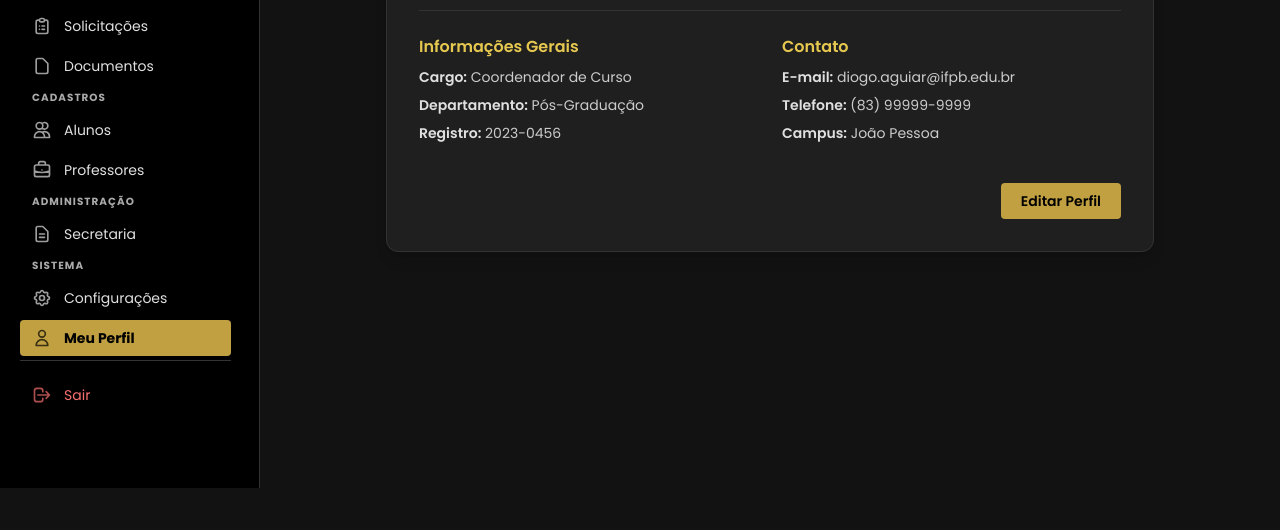
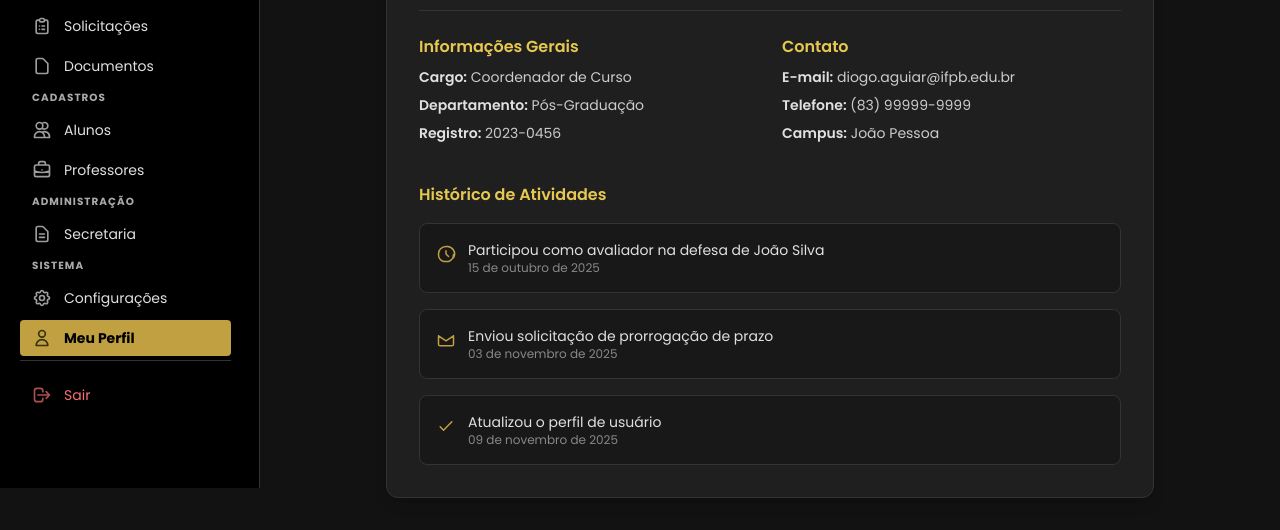
Before and after one commit to DiogoBAguiar/SGD, a plain HTML site: page templates/profile.html in a window 1280 px wide. Shown: the part 312-842 px from the top of the page. Before the commit the page ends 800 px from the top, so only its background shows below. Drawn offline with nearby package versions, Linux system fonts and the light colour scheme.

Commit message:
adicionando historico de atividades

```diff
--- a/js/profile.js
+++ b/js/profile.js
@@ -22,3 +22,35 @@ const homeBtn = document.getElementById('homeBtn');
 homeBtn.addEventListener('click', () => {
   window.location.href = "../templates/dashboard.html";
 });
+
+const activities = [
+  { icon: "clock", text: "Participou como avaliador na defesa de João Silva", date: "15 de outubro de 2025" },
+  { icon: "mail", text: "Enviou solicitação de prorrogação de prazo", date: "03 de novembro de 2025" },
+  { icon: "check", text: "Atualizou o perfil de usuário", date: "09 de novembro de 2025" }
+];
+
+function renderActivityHistory() {
+  const container = document.getElementById("activityHistory");
+  container.innerHTML = ""; // limpa
+  activities.forEach(a => {
+    const div = document.createElement("div");
+    div.className = "flex items-start gap-3 bg-[#181818] p-4 rounded-lg border border-[#333333]";
+    const iconPaths = {
+      clock: 'M12 8v4l3 3m6 1.5A9.003 9.003 0 0012 3a9 9 0 00-9 9.5 8.998 8.998 0 006 8.485V21h6v-.015a8.998 8.998 0 006-8.485z',
+      mail: 'M3 7v10a2 2 0 002 2h14a2 2 0 002-2V7M3 7l9 6 9-6',
+      check: 'M5 13l4 4L19 7'
+    };
+    div.innerHTML = `
+      <svg xmlns="http://www.w3.org/2000/svg" class="w-5 h-5 text-[#C0A040] mt-1" fill="none" viewBox="0 0 24 24" stroke="currentColor">
+        <path stroke-linecap="round" stroke-linejoin="round" stroke-width="1.8" d="${iconPaths[a.icon]}" />
+      </svg>
+      <div>
+        <p class="text-[#E0E0E0]">${a.text}</p>
+        <p class="text-xs text-[#888]">${a.date}</p>
+      </div>
+    `;
+    container.appendChild(div);
+  });
+}
+
+renderActivityHistory();
--- a/templates/profile.html
+++ b/templates/profile.html
@@ -19,6 +19,7 @@
   </style>
 </head>
 <script type="module" src="../js/main.js" defer></script>
+
 <body class="font-poppins min-h-screen flex bg-[#121212] text-[#E0E0E0]">
 
   <div id="navbar" class="sticky top-0 h-screen z-10"></div>
@@ -67,16 +68,21 @@
           <div>
             <h3 class="text-[#E6C850] font-semibold mb-2">Contato</h3>
             <ul id="contactInfo" class="text-sm text-[#CCCCCC] space-y-2">
-              <li><span class="font-semibold text-[#E0E0E0]">E-mail:</span> <span id="contactEmail">diogo.aguiar@ifpb.edu.br</span></li>
-              <li><span class="font-semibold text-[#E0E0E0]">Telefone:</span> <span id="contactPhone">(83) 99999-9999</span></li>
-              <li><span class="font-semibold text-[#E0E0E0]">Campus:</span> <span id="contactCampus">João Pessoa</span></li>
+              <li><span class="font-semibold text-[#E0E0E0]">E-mail:</span> <span
+                  id="contactEmail">diogo.aguiar@ifpb.edu.br</span></li>
+              <li><span class="font-semibold text-[#E0E0E0]">Telefone:</span> <span id="contactPhone">(83)
+                  99999-9999</span></li>
+              <li><span class="font-semibold text-[#E0E0E0]">Campus:</span> <span id="contactCampus">João Pessoa</span>
+              </li>
             </ul>
           </div>
         </div>
 
+        <div class="mt-10">
+          <h3 class="text-[#E6C850] font-semibold mb-4">Histórico de Atividades</h3>
+          <div id="activityHistory" class="space-y-4 text-sm text-[#CCCCCC]"><div>
 
-        <div class="mt-10 text-right">
-          <button id="editModalBtn"
+            <button id="editModalBtn"
             class="bg-[#C0A040] text-black px-5 py-2 rounded font-semibold text-sm hover:bg-[#E6C850] transition-colors">
             Editar Perfil
           </button>
```
